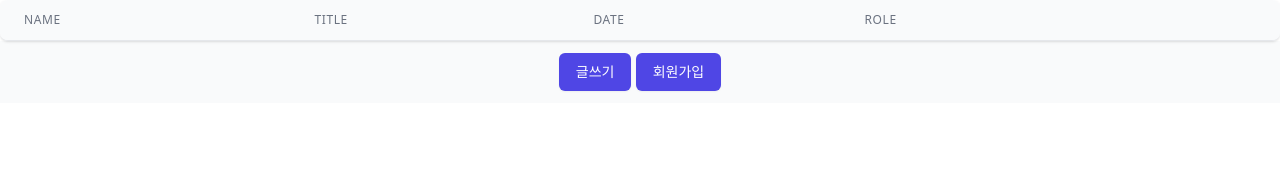
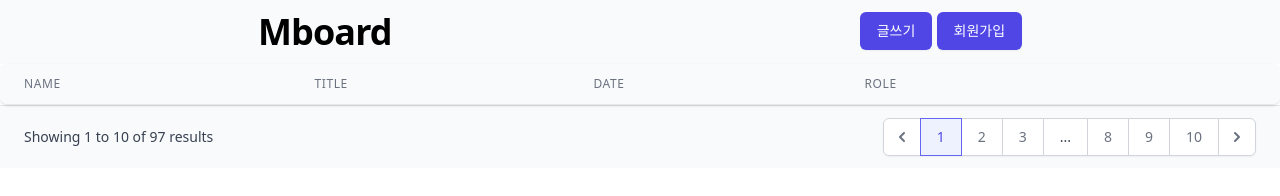
Before and after one commit to mxx-kor/mboard, a plain HTML site: page public/index.html in a window 1280 px wide. Shown: the top 196 px of the page. Drawn offline with nearby package versions, Linux system fonts and the light colour scheme; no server answers.

Commit message:
added pagenation

```diff
--- a/public/index.html
+++ b/public/index.html
@@ -7,6 +7,25 @@
     <title>Mboard</title>
   </head>
   <body>
+    <div>
+      <div class="px-4 py-3 bg-gray-50 flex justify-around sm:px-6">
+        <h2 class="text-4xl font-extrabold tracking-tight">Mboard</h2>
+        <div>
+          <a
+            href="./upload.html"
+            class="inline-flex justify-center py-2 px-4 border border-transparent shadow-sm text-sm font-medium rounded-md text-white bg-indigo-600 hover:bg-indigo-700 focus:outline-none focus:ring-2 focus:ring-offset-2 focus:ring-indigo-500"
+          >
+            글쓰기
+          </a>
+          <a
+            href="./signup.html"
+            class="inline-flex justify-center py-2 px-4 border border-transparent shadow-sm text-sm font-medium rounded-md text-white bg-indigo-600 hover:bg-indigo-700 focus:outline-none focus:ring-2 focus:ring-offset-2 focus:ring-indigo-500"
+          >
+            회원가입
+          </a>
+        </div>
+      </div>
+    </div>
     <div class="flex flex-col">
       <div class="-my-2 overflow-x-auto sm:-mx-6 lg:-mx-8">
         <div class="py-2 align-middle inline-block min-w-full sm:px-6 lg:px-8">
@@ -54,20 +73,125 @@
         </div>
       </div>
     </div>
-    <div>
-      <div class="px-4 py-3 bg-gray-50 text-center sm:px-6">
+    <div
+      class="bg-gray-50 px-4 py-3 flex items-center justify-between border-t border-gray-200 sm:px-6"
+    >
+      <div class="flex-1 flex justify-between sm:hidden">
         <a
-          href="./upload.html"
-          class="inline-flex justify-center py-2 px-4 border border-transparent shadow-sm text-sm font-medium rounded-md text-white bg-indigo-600 hover:bg-indigo-700 focus:outline-none focus:ring-2 focus:ring-offset-2 focus:ring-indigo-500"
+          href="#"
+          class="relative inline-flex items-center px-4 py-2 border border-gray-300 text-sm font-medium rounded-md text-gray-700 bg-white hover:bg-gray-50"
         >
-          글쓰기
+          Previous
         </a>
         <a
-          href="./signup.html"
-          class="inline-flex justify-center py-2 px-4 border border-transparent shadow-sm text-sm font-medium rounded-md text-white bg-indigo-600 hover:bg-indigo-700 focus:outline-none focus:ring-2 focus:ring-offset-2 focus:ring-indigo-500"
+          href="#"
+          class="ml-3 relative inline-flex items-center px-4 py-2 border border-gray-300 text-sm font-medium rounded-md text-gray-700 bg-white hover:bg-gray-50"
         >
-          회원가입
+          Next
         </a>
+      </div>
+      <div class="hidden sm:flex-1 sm:flex sm:items-center sm:justify-between">
+        <div>
+          <p class="text-sm text-gray-700">
+            Showing
+            <span class="font-medium">1</span>
+            to
+            <span class="font-medium">10</span>
+            of
+            <span class="font-medium">97</span>
+            results
+          </p>
+        </div>
+        <div>
+          <nav
+            class="relative z-0 inline-flex rounded-md shadow-sm -space-x-px"
+            aria-label="Pagination"
+          >
+            <a
+              href="#"
+              class="relative inline-flex items-center px-2 py-2 rounded-l-md border border-gray-300 bg-white text-sm font-medium text-gray-500 hover:bg-gray-50"
+            >
+              <span class="sr-only">Previous</span>
+              <!-- Heroicon name: solid/chevron-left -->
+              <svg
+                class="h-5 w-5"
+                xmlns="http://www.w3.org/2000/svg"
+                viewBox="0 0 20 20"
+                fill="currentColor"
+                aria-hidden="true"
+              >
+                <path
+                  fill-rule="evenodd"
+                  d="M12.707 5.293a1 1 0 010 1.414L9.414 10l3.293 3.293a1 1 0 01-1.414 1.414l-4-4a1 1 0 010-1.414l4-4a1 1 0 011.414 0z"
+                  clip-rule="evenodd"
+                />
+              </svg>
+            </a>
+            <!-- Current: "z-10 bg-indigo-50 border-indigo-500 text-indigo-600", Default: "bg-white border-gray-300 text-gray-500 hover:bg-gray-50" -->
+            <a
+              href="#"
+              aria-current="page"
+              class="z-10 bg-indigo-50 border-indigo-500 text-indigo-600 relative inline-flex items-center px-4 py-2 border text-sm font-medium"
+            >
+              1
+            </a>
+            <a
+              href="#"
+              class="bg-white border-gray-300 text-gray-500 hover:bg-gray-50 relative inline-flex items-center px-4 py-2 border text-sm font-medium"
+            >
+              2
+            </a>
+            <a
+              href="#"
+              class="bg-white border-gray-300 text-gray-500 hover:bg-gray-50 hidden md:inline-flex relative items-center px-4 py-2 border text-sm font-medium"
+            >
+              3
+            </a>
+            <span
+              class="relative inline-flex items-center px-4 py-2 border border-gray-300 bg-white text-sm font-medium text-gray-700"
+            >
+              ...
+            </span>
+            <a
+              href="#"
+              class="bg-white border-gray-300 text-gray-500 hover:bg-gray-50 hidden md:inline-flex relative items-center px-4 py-2 border text-sm font-medium"
+            >
+              8
+            </a>
+            <a
+              href="#"
+              class="bg-white border-gray-300 text-gray-500 hover:bg-gray-50 relative inline-flex items-center px-4 py-2 border text-sm font-medium"
+            >
+              9
+            </a>
+            <a
+              href="#"
+              class="bg-white border-gray-300 text-gray-500 hover:bg-gray-50 relative inline-flex items-center px-4 py-2 border text-sm font-medium"
+            >
+              10
+            </a>
+            <a
+              href="#"
+              class="relative inline-flex items-center px-2 py-2 rounded-r-md border border-gray-300 bg-white text-sm font-medium text-gray-500 hover:bg-gray-50"
+            >
+              <span class="sr-only">Next</span>
+              <!-- Heroicon name: solid/chevron-right -->
+              <svg
+                class="h-5 w-5"
+                xmlns="http://www.w3.org/2000/svg"
+                viewBox="0 0 20 20"
+                fill="currentColor"
+                aria-hidden="true"
+              >
+                <path
+                  fill-rule="evenodd"
+                  d="M7.293 14.707a1 1 0 010-1.414L10.586 10 7.293 6.707a1 1 0 011.414-1.414l4 4a1 1 0 010 1.414l-4 4a1 1 0 01-1.414 0z"
+                  clip-rule="evenodd"
+                />
+              </svg>
+            </a>
+          </nav>
+        </div>
       </div>
     </div>
 
@@ -76,23 +200,26 @@
         class="absolute inset-0 flex items-center justify-center bg-gray-700 bg-opacity-50"
       >
         <div
-          class="bg-white rounded-md max-w-7xl mx-auto py-12 px-4 sm:px-6 lg:py-16 lg:px-8 lg:flex lg:items-center lg:justify-between"
+          class="bg-white rounded-md max-w-7xl mx-auto py-12 px-4 sm:px-6 lg:py-16 lg:px-8 lg:flex-col lg:items-center lg:justify-between"
         >
           <h2
-            class="text-3xl font-extrabold tracking-tight text-gray-900 sm:text-4xl"
+            class="text-2xl font-extrabold tracking-tight text-gray-900 sm:text-2xl"
           >
             <span class="block" id="main-title"></span>
             <span
-              class="mt-2 block text-indigo-600 text-2xl"
+              class="mt-2 block text-indigo-600 text-xl"
               id="main-content"
             ></span>
             <img
               id="main-img"
               onerror="this.style.display='none'"
+              class="mx-auto"
               style="max-height: 500px"
             />
           </h2>
-          <div class="mt-8 flex lg:mt-0 lg:flex-shrink-0">
+          <div
+            class="pt-5 flex lg:mt-0 lg:flex-shrink-0 items-center justify-center"
+          >
             <div class="inline-flex rounded-md shadow">
               <a
                 href="#"
@@ -105,6 +232,7 @@
               <a
                 onclick="mainXClick()"
                 class="inline-flex items-center justify-center px-5 py-3 border border-transparent text-base font-medium rounded-md text-indigo-600 bg-white hover:bg-indigo-50"
+                style="cursor: pointer"
               >
                 닫기
               </a>
```
